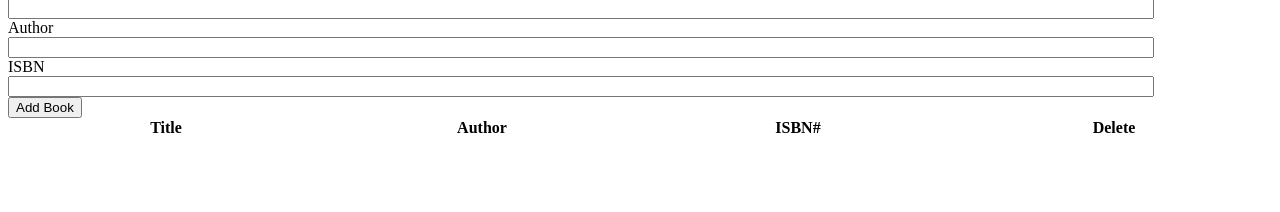
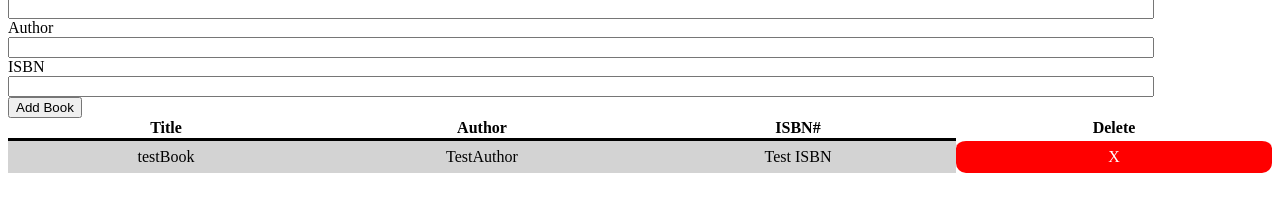
Before and after one commit to acciojob/book-list-imsunokdir, a website: page main.html in a window 1280 px wide. Shown: the part 100-312 px from the top of the page. Drawn offline with Linux system fonts and the light colour scheme.

Commit message:
created a submission

```diff
--- a/main.html
+++ b/main.html
@@ -37,6 +37,12 @@
 				</tr>
 		</thead>
 		<tbody id="book-list">
+			<tr>
+				<td>testBook</td>
+				<td>TestAuthor</td>
+				<td>Test ISBN</td>
+				<td class="delete">X</td>
+			</tr>
 		</tbody>
 	</table>
     <script type="text/javascript" src="./script.js">
```
